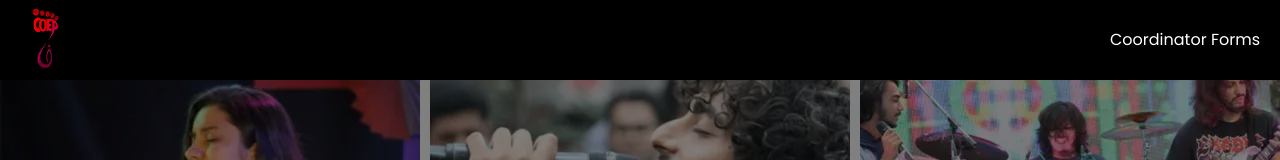
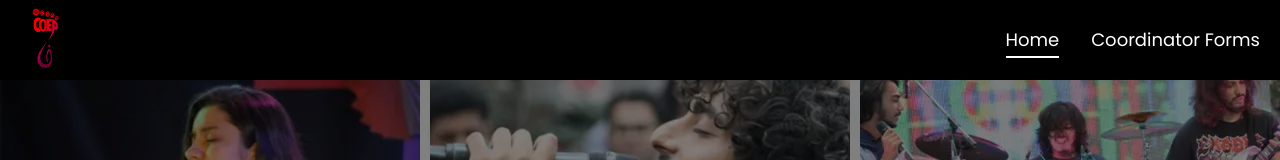
Before and after one commit to drdholu/impressions24, a React (Create React App) app: page / in a window 1280 px wide. Shown: the top 160 px of the page. Built offline with nearby package versions, Linux system fonts and the light colour scheme.

Commit message:
Update Navbar.js

```diff
--- a/src/components/Navbar.js
+++ b/src/components/Navbar.js
@@ -1,24 +1,49 @@
-import React, { useLayoutEffect, useRef, useState } from 'react';
+import React, { useEffect, useLayoutEffect, useRef, useState } from 'react';
 import { Link } from 'react-router-dom';
 import { Menu, X } from 'lucide-react';
+import { useLocation } from 'react-router-dom';
+import { motion, AnimatePresence } from 'framer-motion';
+// import React, { useEffect, useLayoutEffect, useRef, useState } from 'react';
+// import { Link } from 'react-router-dom';
+// import { Menu, X } from 'lucide-react';
 import smallLogo from '../images/z.png';
 import gsap from 'gsap';
 import { ScrollTrigger } from 'gsap/ScrollTrigger';
+import { urls } from '../url';
 gsap.registerPlugin(ScrollTrigger);
 
 const Navbar = () => {
   const [isOpen, setIsOpen] = useState(false);
   const titleRef = useRef();
+  // const navbarRef = useRef();
+  const location = useLocation();
+
+  // Handle scroll lock when menu is open
+  useEffect(() => {
+    if (isOpen) {
+      document.body.style.overflow = 'hidden';
+    } else {
+      document.body.style.overflow = 'unset';
+    }
+
+    // Cleanup function to ensure scroll is restored when component unmounts
+    return () => {
+      document.body.style.overflow = 'unset';
+    };
+  }, [isOpen]);
+
+  const toggleMenu = () => {
+    setIsOpen(!isOpen);
+  };
+
     useLayoutEffect(() => {
     const title = titleRef.current;
 
-    // Initially hide the text
     gsap.set(title, {
       yPercent: -100,
       opacity: 0
     });
 
-    // Reveal on scroll
     gsap.to(title, {
       yPercent: 0,
       opacity: 1,
@@ -32,57 +57,133 @@ const Navbar = () => {
     });
   }, []);
 
-  const toggleMenu = () => {
-    setIsOpen(!isOpen);
-  };
+  useEffect(() => {
+    setIsOpen(false);
+  }, [location]);
+
 
   return (
-    <nav className="sticky top-0 z-10 text-white bg-black">
-      <div className="h-[10vh] flex items-center justify-between px-5">
-        <Link to="/" className="flex items-center gap-3">
+    <>
+      <nav className="sticky top-0 z-30 bg-black backdrop-blur-sm h-[10vh]">
+        <div className="mx-auto max-w-7xl">
+          <div className="flex items-center justify-between px-5">
+            <Link
+              to="/"
+              className="flex items-center gap-3 transition-transform hover:cursor-pointer"
+            >
               <img src={smallLogo} alt="Logo" className="w-auto h-20" />
-          <span ref={titleRef} className="text-xl font-semibold">Impressions 24</span>
+              <span
+                ref={titleRef}
+                className="text-xl font-semibold text-transparent bg-gradient-to-r from-white to-gray-300 bg-clip-text"
+              >
+                Impressions 24
+              </span>
             </Link>
 
             {/* Desktop Navigation */}
             <div className="hidden md:flex md:items-center md:space-x-8">
-          <Link to="/coordinator-form" className="text-white no-underline hover:underline">
-            Coordinator Forms
-          </Link>
-          {/* <Link to="/volunteer-form" className="text-white no-underline hover:underline">
-            Volunteer Forms
-          </Link> */}
+              {urls.map((e, idx) => (
+                <NavLink to={e.url} mobile={true} onClick={toggleMenu} key={idx}>
+                  {e.name}
+                </NavLink>
+              ))}
             </div>
 
             {/* Mobile Menu Button */}
             <button
               onClick={toggleMenu}
-          className="text-3xl md:hidden"
+              className="relative p-2 transition-colors rounded-lg md:hidden hover:bg-white/10"
+              aria-label="Toggle menu"
             >
-          {isOpen ? <X size={24} /> : <Menu size={24} />}
+              <AnimatePresence mode="wait">
+                {isOpen ? (
+                  <motion.div
+                    key="close"
+                    initial={{ opacity: 0, rotate: -90 }}
+                    animate={{ opacity: 1, rotate: 0 }}
+                    exit={{ opacity: 0, rotate: 90 }}
+                    transition={{ duration: 0.2 }}
+                  >
+                    <X size={24} color='white' />
+                  </motion.div>
+                ) : (
+                  <motion.div
+                    key="menu"
+                    initial={{ opacity: 0, rotate: 90 }}
+                    animate={{ opacity: 1, rotate: 0 }}
+                    exit={{ opacity: 0, rotate: -90 }}
+                    transition={{ duration: 0.2 }}
+                  >
+                    <Menu size={24} color='white' />
+                  </motion.div>
+                )}
+              </AnimatePresence>
             </button>
           </div>
 
-      {/* Mobile Menu */}
-      <div className={`${isOpen ? 'flex' : 'hidden'} md:hidden bg-black flex-col w-full absolute`}>
+          {/* Mobile Menu with Backdrop */}
+          <AnimatePresence>
+            {isOpen && (
+              <>
+
+                {/* Menu */}
+                <motion.div
+                  initial={{ opacity: 0, height: 0 }}
+                  animate={{ opacity: 1, height: "auto" }}
+                  exit={{ opacity: 0, height: 0 }}
+                  transition={{ duration: 0.2 }}
+                  className="absolute z-30 w-full md:hidden bg-black/95 backdrop-blur-sm"
+                >
                   <div className="px-5 py-4 space-y-4">
-          <Link
-            to="/coordinator-form"
-            className="block text-white no-underline hover:underline"
-            onClick={toggleMenu}
-          >
-            Coordinator Forms
-          </Link>
-          {/* <Link
-            to="/volunteer-form"
-            className="text-white no-underline bolck hover:underline"
-            onClick={toggleMenu}
-          >
-            Volunteer Forms
-          </Link> */}
+                  {urls.map((e, idx) => (
+                    <NavLink to={e.url} mobile={true} onClick={toggleMenu} key={idx}>
+                      {e.name}
+                    </NavLink>
+                  ))}
                   </div>
+                </motion.div>
+              </>
+            )}
+          </AnimatePresence>
         </div>
       </nav>
+    </>
+  );
+};
+
+const NavLink = ({ to, children, mobile = false, onClick }) => {
+  const location = useLocation();
+  const isActive = location.pathname === to;
+
+  return (
+    <Link
+      to={to}
+      onClick={onClick}
+      className={`
+        relative
+        text-white
+        no-underline
+        transition-colors
+        ${mobile ? 'block text-lg' : 'inline-block'}
+        ${isActive ? 'text-white' : 'text-gray-300 hover:text-white'}
+        group
+      `}
+    >
+      {children}
+      <span className={`
+        absolute
+        -bottom-1
+        left-0
+        w-full
+        h-0.5
+        bg-white
+        transform
+        scale-x-0
+        transition-transform
+        duration-300
+        ${isActive ? 'scale-x-100' : 'group-hover:scale-x-100'}
+      `} />
+    </Link>
   );
 };
 
```
Lines whose indentation alone changed are shown as unchanged.
